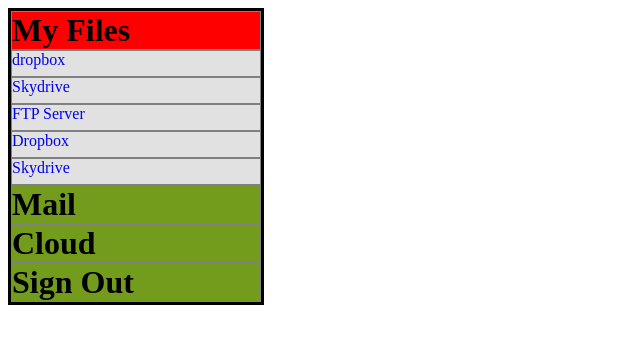
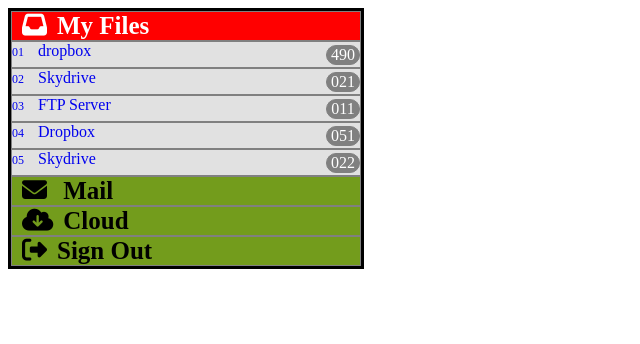
Before and after one commit to ryanbarroncode/4.1-accordian, a plain HTML site: page index.html in a window 1280 px wide. Both pictures are taken after a click on the element "My Files". Shown: the whole page, without its empty margins (0-640 px from the left). Drawn offline with nearby package versions, Linux system fonts and the light colour scheme.

Commit message:
Boxes are all acting correctly

```diff
--- a/app/styles/main.scss
+++ b/app/styles/main.scss
@@ -7,17 +7,20 @@
    padding: 0px;
    margin: 0px;
    border: 1px solid grey;
+   font-size: 25px;
  }
 
 .clickedOn{
   background-color: red;
+  color: white;
 }
 
  h1:hover{
    background-color: red;
+   color: white;
  }
 .row{
-  width: 250px;
+  width: 350px;
   border: 3px solid black;
 }
 li{
@@ -25,6 +28,10 @@
     background-color: #E1E1E1;
     border: 1px solid grey;
     text-decoration: none;
+}
+li:hover{
+  background-color: #55575C;
+  color: white;
 }
 
 ul{
@@ -36,3 +43,40 @@
 a{
   text-decoration: none;
 }
+
+.numbers-count{
+  font-size: 12px;
+  padding-right: 10px;
+  font-weight: lighter;
+}
+.numbers-quantity{
+  color: white;
+  position: relative;
+  float: right;
+  border: 1px solid grey;
+  border-radius: 10px;
+  top: 3px;
+  background-color: grey;
+  width: 32px;
+  text-align: center;
+}
+
+.fa-inbox{
+  padding-left: 10px;
+  padding-right: 10px;
+}
+
+.fa-envelope{
+  padding-left: 10px;
+  padding-right: 10px;
+}
+
+.fa-cloud-download{
+  padding-left: 10px;
+  padding-right: 10px;
+}
+
+.fa-sign-out{
+  padding-left: 10px;
+  padding-right: 10px;
+}
--- a/index.html
+++ b/index.html
@@ -12,54 +12,52 @@
         <div class="row">
 
             <div class="section">
-              <!-- <button type="button" class="btn btn-default btn-lg">
-              <span class="glyphicon glyphicon-inbox" aria-hidden="true"></span> My Files
-              </button> -->
-              <h1>My Files</h1>
+              <h1><i class="fa fa-inbox" aria-hidden="true"></i>My Files</h1>
                 <ul>
-                  <a href="#"><li>dropbox</li></a>
-                  <a href="#"><li>Skydrive</li></a>
-                  <a href="#"><li>FTP Server</li></a>
-                  <a href="#"><li>Dropbox</li></a>
-                  <a href="#"><li>Skydrive</li></a>
+                  <a href="#"><li><span class="numbers-count">01</span> dropbox <span class="numbers-quantity">490</span></li></a>
+                  <a href="#"><li><span class="numbers-count">02</span> Skydrive <span class="numbers-quantity"> 021</span></li></a>
+                  <a href="#"><li><span class="numbers-count">03</span> FTP Server <span class="numbers-quantity">011</span></li></a>
+                  <a href="#"><li><span class="numbers-count">04</span> Dropbox <span class="numbers-quantity">051</span></li></a>
+                  <a href="#"><li><span class="numbers-count">05</span> Skydrive <span class="numbers-quantity">022</span></li></a>
                 </ul>
             </div>
 
             <div class="section">
-              <h1>Mail</h1>
+              <h1><i class="fa fa-envelope" aria-hidden="true"></i>
+Mail</h1>
               <ul>
-                <a href="#"><li>Inbox</li></a>
-                <a href="#"><li>Outbox</li></a>
-                <a href="#"><li>Dumb box</li></a>
-                <a href="#"><li>Joel</li></a>
-                <a href="#"><li>dan</li></a>
+                <a href="#"><li><span class="numbers-count">01</span> Inbox <span class="numbers-quantity">001</span></li></a>
+                <a href="#"><li><span class="numbers-count">02</span> Outbox <span class="numbers-quantity">001</span></li></a>
+                <a href="#"><li><span class="numbers-count">03</span> Dumb box <span class="numbers-quantity">001</span></li></a>
+                <a href="#"><li><span class="numbers-count">04</span> Joel <span class="numbers-quantity">001</span></li></a>
+                <a href="#"><li><span class="numbers-count">05</span> dan <span class="numbers-quantity">001</span></li></a>
               </ul>
             </div>
 
             <div class="section">
-              <h1>Cloud</h1>
+              <h1><i class="fa fa-cloud-download" aria-hidden="true"></i>Cloud</h1>
               <ul>
-                <a href="#"> <li>Connect</li></a>
-                <a href="#"> <li>Profile</li></a>
-                <a href="#"> <li>Options</li></a>
-                <a href="#"> <li>Connect</li></a>
-                <a href="#"> <li>Profiles</li></a>
-                <a href="#"> <li>Options</li></a>
+                <a href="#"> <li><span class="numbers-count">01</span> Connect <span class="numbers-quantity">001</span></li></a>
+                <a href="#"> <li><span class="numbers-count">02</span> Profile <span class="numbers-quantity">001</span></li></a>
+                <a href="#"> <li><span class="numbers-count">03</span> Options <span class="numbers-quantity">001</span></li></a>
+                <a href="#"> <li><span class="numbers-count">04</span> Connect <span class="numbers-quantity">001</span></li></a>
+                <a href="#"> <li><span class="numbers-count">05</span> Profiles <span class="numbers-quantity">001</span></li></a>
+                <a href="#"> <li><span class="numbers-count">06</span> Options <span class="numbers-quantity">001</span></li></a>
               </ul>
             </div>
 
             <div class="section">
-              <h1>Sign Out</h1>
+              <h1><i class="fa fa-sign-out" aria-hidden="true"></i>Sign Out</h1>
               <ul>
-                <a href="#"> <li>Log Out</li></a>
-              <a href="#">  <li>Account Settings</li></a>
+                <a href="#"> <li><span class="numbers-count">01</span> Log Out <span class="numbers-quantity">001</span></li></a>
+              <a href="#">  <li><span class="numbers-count">02</span> Account Settings <span class="numbers-quantity">001</span></li></a>
               </ul>
             </div>
 
         </div>
       </div>
     </div>
-
+    <script src="https://use.fontawesome.com/e31441ffc5.js"></script>
     <script src="https://ajax.googleapis.com/ajax/libs/jquery/3.1.1/jquery.min.js"></script>
     <script type="text/javascript" src="app/scripts/main.js"></script>
   </body>
```
Also changed, not shown: app/styles/main.css, 1 other file.
